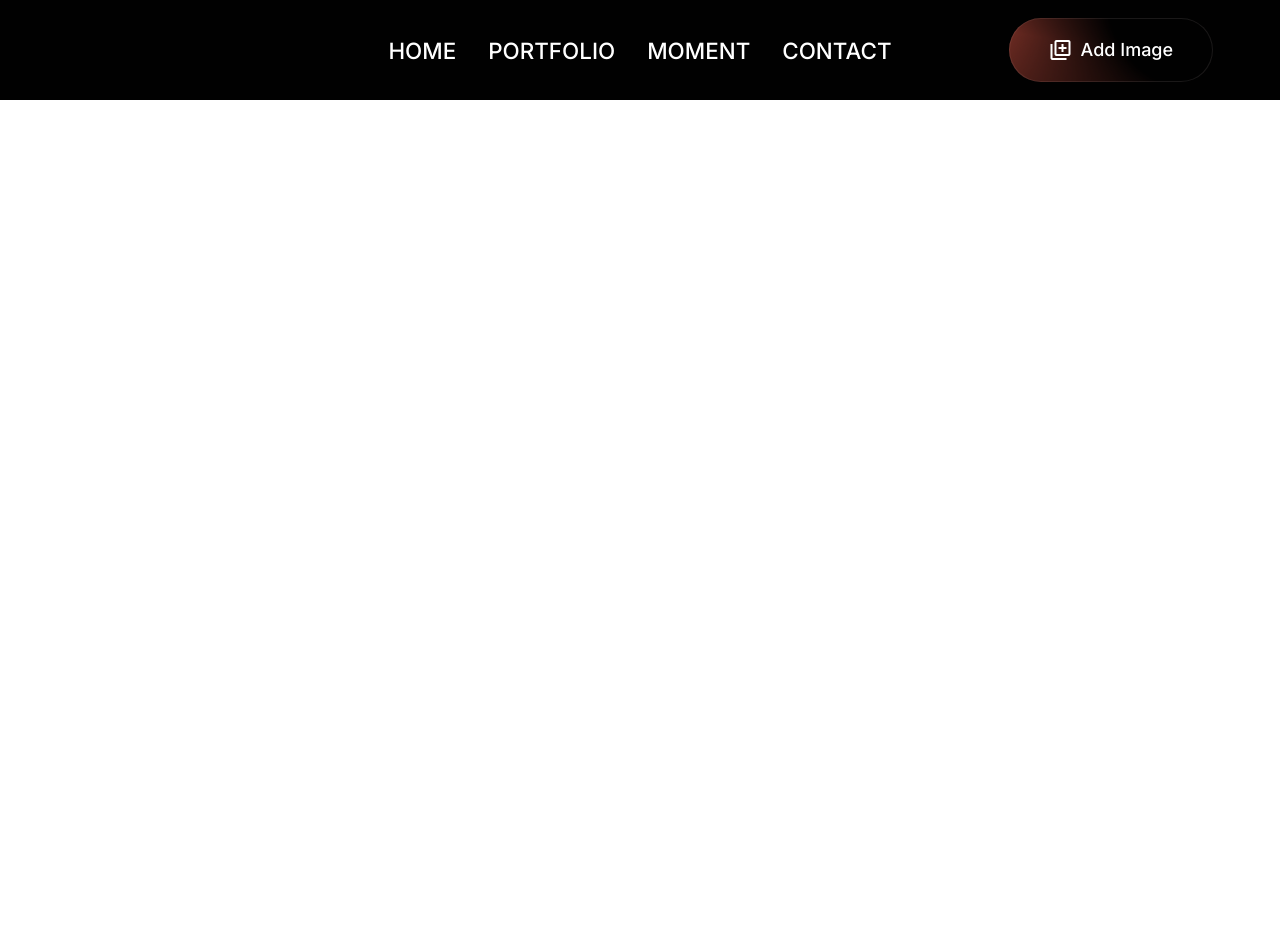
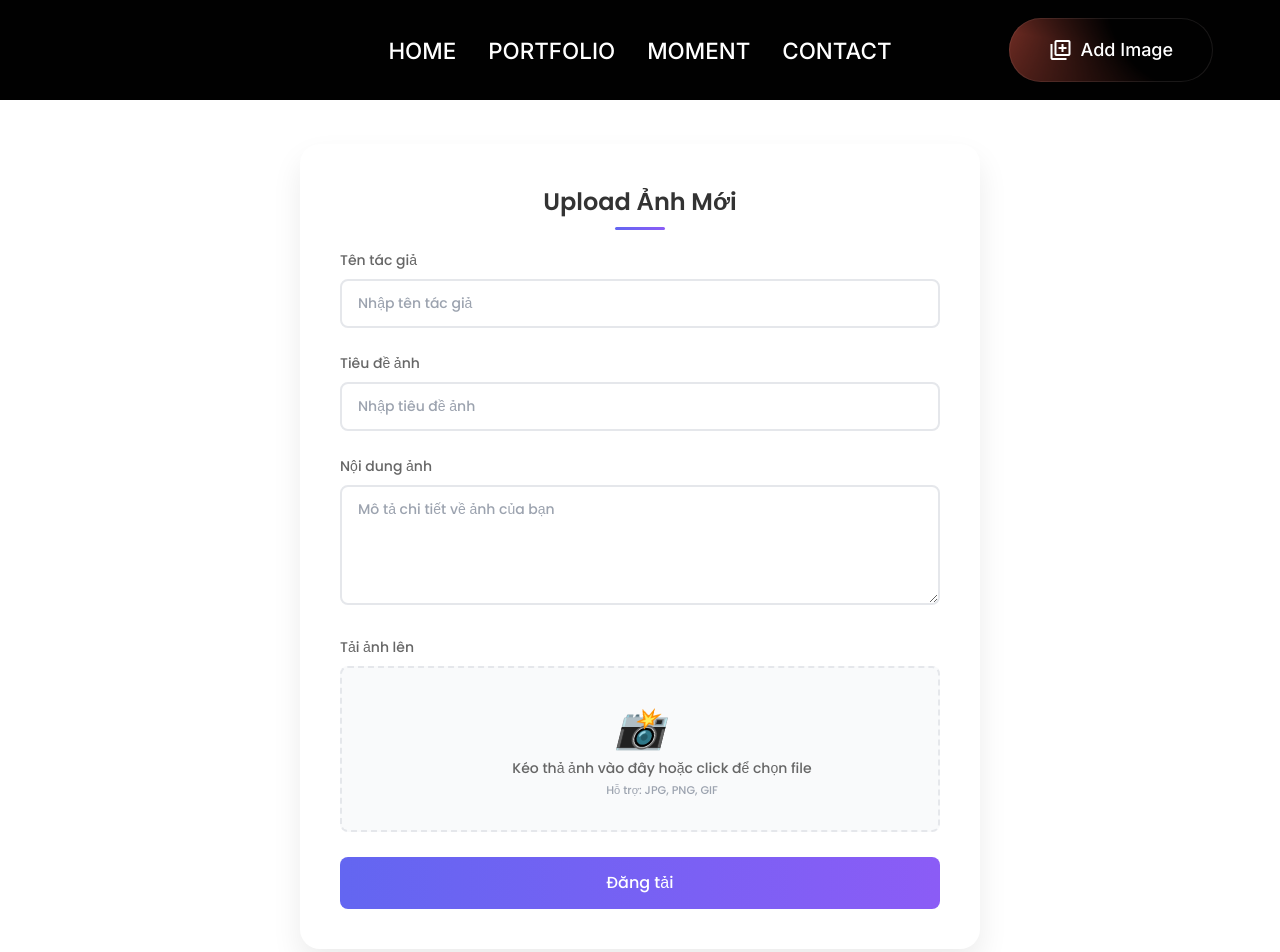
Before and after one commit to quynIT/virtual-gallery, a Vue app: page /add-image in a window 1280 px wide. Before the commit this address had no page. Shown: the top 952 px of the page. Before the commit the page ends 800 px from the top, so only its background shows below. Built offline with nearby package versions, Linux system fonts and the light colour scheme.

Commit message:
add-product

```diff
--- a/src/components/NavbarAnimation.vue
+++ b/src/components/NavbarAnimation.vue
@@ -131,6 +131,7 @@ nav {
   left: 0;
   right: 0;
   margin: 0 auto;
+  z-index: 1;
 }
 
 nav > button {
@@ -245,4 +246,5 @@ button svg g {
     padding: 0.5rem;
   }
 }
+
 </style>
--- /dev/null
+++ b/src/page/AddImage.vue
@@ -0,0 +1,345 @@
+<template>
+    <div class="container">
+      <h2 class="form-title">Upload Ảnh Mới</h2>
+      <form @submit.prevent="handleSubmit">
+        <div class="form-group">
+          <label for="author">Tên tác giả</label>
+          <input
+            type="text"
+            id="author"
+            class="form-control"
+            placeholder="Nhập tên tác giả"
+            v-model="formData.author"
+          >
+        </div>
+
+        <div class="form-group">
+          <label for="title">Tiêu đề ảnh</label>
+          <input
+            type="text"
+            id="title"
+            class="form-control"
+            placeholder="Nhập tiêu đề ảnh"
+            v-model="formData.title"
+          >
+        </div>
+
+        <div class="form-group">
+          <label for="description">Nội dung ảnh</label>
+          <textarea
+            id="description"
+            class="form-control"
+            placeholder="Mô tả chi tiết về ảnh của bạn"
+            v-model="formData.description"
+          ></textarea>
+        </div>
+
+        <div class="form-group">
+          <label>Tải ảnh lên</label>
+          <div
+            class="file-upload"
+            :class="{ 'dragover': isDragging }"
+            @dragenter.prevent="isDragging = true"
+            @dragleave.prevent="isDragging = false"
+            @dragover.prevent
+            @drop.prevent="handleDrop"
+          >
+            <input
+              type="file"
+              accept="image/*"
+              @change="handleFileChange"
+              ref="fileInput"
+            >
+            <i>📸</i>
+            <p>
+              Kéo thả ảnh vào đây hoặc click để chọn file<br>
+              <small style="color: #9ca3af">Hỗ trợ: JPG, PNG, GIF</small>
+            </p>
+            <div v-if="formData.imagePreview" class="image-preview">
+              <img :src="formData.imagePreview" alt="Preview">
+            </div>
+          </div>
+        </div>
+
+        <button type="submit" class="submit-btn" :disabled="isSubmitting">
+          {{ isSubmitting ? 'Đang xử lý...' : 'Đăng tải' }}
+        </button>
+      </form>
+    </div>
+  </template>
+
+  <script>
+  export default {
+    name: 'UploadForm',
+
+    data() {
+      return {
+        formData: {
+          author: '',
+          title: '',
+          description: '',
+          image: null,
+          imagePreview: null
+        },
+        isDragging: false,
+        isSubmitting: false
+      }
+    },
+
+    methods: {
+      handleFileChange(event) {
+        const file = event.target.files[0]
+        if (file) {
+          this.processFile(file)
+        }
+      },
+
+      handleDrop(event) {
+        this.isDragging = false
+        const file = event.dataTransfer.files[0]
+        if (file && file.type.startsWith('image/')) {
+          this.processFile(file)
+        }
+      },
+
+      processFile(file) {
+        this.formData.image = file
+        const reader = new FileReader()
+        reader.onload = (e) => {
+          this.formData.imagePreview = e.target.result
+        }
+        reader.readAsDataURL(file)
+      },
+
+      async handleSubmit() {
+        if (!this.formData.image) {
+          alert('Vui lòng chọn một ảnh')
+          return
+        }
+
+        this.isSubmitting = true
+        try {
+          const formData = new FormData()
+          formData.append('author', this.formData.author)
+          formData.append('title', this.formData.title)
+          formData.append('description', this.formData.description)
+          formData.append('image', this.formData.image)
+
+          await new Promise(resolve => setTimeout(resolve, 1500))
+          console.log('Form submitted:', formData)
+
+          this.resetForm()
+          alert('Upload thành công!')
+        } catch (error) {
+          console.error('Error submitting form:', error)
+          alert('Có lỗi xảy ra khi upload!')
+        } finally {
+          this.isSubmitting = false
+        }
+      },
+
+      resetForm() {
+        this.formData = {
+          author: '',
+          title: '',
+          description: '',
+          image: null,
+          imagePreview: null
+        }
+        if (this.$refs.fileInput) {
+          this.$refs.fileInput.value = ''
+        }
+      }
+    }
+  }
+  </script>
+
+  <style scoped>
+  @import url('https://fonts.googleapis.com/css2?family=Poppins:wght@300;400;500;600&display=swap');
+
+  * {
+    margin: 0;
+    padding: 0;
+    box-sizing: border-box;
+    font-family: 'Poppins', sans-serif;
+  }
+  *{
+    width: 600px;
+  }
+  .container {
+    background: white;
+    padding: 40px;
+    border-radius: 20px;
+    box-shadow: 0 15px 30px rgba(0,0,0,0.08);
+    width: 100%;
+    max-width: 800px; /* Tăng từ 600px lên 800px */
+    transform: translateY(20px);
+    opacity: 0;
+    animation: fadeIn 0.5s ease forwards;
+    position: relative;
+    z-index: 0; /* Thêm z-index thấp hơn navbar */
+    margin: 20px auto; /* Thêm margin để tránh bị dính sát các cạnh */
+  }
+
+  @keyframes fadeIn {
+    to {
+      transform: translateY(0);
+      opacity: 1;
+    }
+  }
+
+  .form-title {
+    font-size: 24px;
+    font-weight: 600;
+    color: #333;
+    margin-bottom: 30px;
+    text-align: center;
+    position: relative;
+  }
+
+  .form-title::after {
+    content: '';
+    position: absolute;
+    bottom: -10px;
+    left: 50%;
+    transform: translateX(-50%);
+    width: 50px;
+    height: 3px;
+    background: linear-gradient(90deg, #6366f1, #8b5cf6);
+    border-radius: 10px;
+  }
+
+  .form-group {
+    margin-bottom: 25px;
+    position: relative;
+  }
+
+  .form-group label {
+    display: block;
+    margin-bottom: 8px;
+    font-size: 14px;
+    color: #666;
+    font-weight: 500;
+    transform: translateX(0);
+    transition: transform 0.3s ease;
+  }
+
+  .form-group:focus-within label {
+    transform: translateX(10px);
+    color: #6366f1;
+  }
+
+  .form-control {
+    width: 100%;
+    padding: 12px 16px;
+    border: 2px solid #e5e7eb;
+    border-radius: 8px;
+    font-size: 14px;
+    transition: all 0.3s ease;
+  }
+
+  .form-control:focus {
+    outline: none;
+    border-color: #6366f1;
+    box-shadow: 0 0 0 4px rgba(99, 102, 241, 0.1);
+  }
+
+  .form-control::placeholder {
+    color: #9ca3af;
+  }
+
+  textarea.form-control {
+    min-height: 120px;
+    resize: vertical;
+  }
+
+  .file-upload {
+    position: relative;
+    display: block;
+    background: #f9fafb;
+    border: 2px dashed #e5e7eb;
+    border-radius: 8px;
+    padding: 30px 20px;
+    text-align: center;
+    cursor: pointer;
+    transition: all 0.3s ease;
+  }
+
+  .file-upload:hover, .file-upload.dragover {
+    background: #f3f4f6;
+    border-color: #6366f1;
+  }
+
+  .file-upload input {
+    position: absolute;
+    width: 100%;
+    height: 100%;
+    top: 0;
+    left: 0;
+    opacity: 0;
+    cursor: pointer;
+  }
+
+  .file-upload i {
+    font-size: 40px;
+    color: #6366f1;
+    margin-bottom: 15px;
+  }
+
+  .file-upload p {
+    font-size: 14px;
+    color: #666;
+  }
+
+  .image-preview {
+    margin-top: 15px;
+    border-radius: 8px;
+    overflow: hidden;
+  }
+
+  .image-preview img {
+    max-width: 100%;
+    height: auto;
+  }
+
+  .submit-btn {
+    display: block;
+    width: 100%;
+    padding: 14px;
+    background: linear-gradient(90deg, #6366f1, #8b5cf6);
+    border: none;
+    border-radius: 8px;
+    color: white;
+    font-size: 16px;
+    font-weight: 500;
+    cursor: pointer;
+    transition: all 0.3s ease;
+    position: relative;
+    overflow: hidden;
+  }
+
+  .submit-btn:not(:disabled):hover {
+    transform: translateY(-2px);
+    box-shadow: 0 5px 15px rgba(99, 102, 241, 0.4);
+  }
+
+  .submit-btn::after {
+    content: '';
+    position: absolute;
+    width: 100%;
+    height: 100%;
+    top: 0;
+    left: -100%;
+    background: linear-gradient(90deg, transparent, rgba(255,255,255,0.2), transparent);
+    transition: 0.5s;
+  }
+
+  .submit-btn:not(:disabled):hover::after {
+    left: 100%;
+  }
+
+  .submit-btn:disabled {
+    opacity: 0.7;
+    cursor: not-allowed;
+  }
+  </style>
--- a/src/router/index.js
+++ b/src/router/index.js
@@ -1,7 +1,7 @@
 import { createRouter, createWebHistory } from 'vue-router';
 import NotFound from '../page/NotFound.vue';
 import ProductImage from '@/components/ProductImage.vue';
-
+import AddImage from '../page/AddImage.vue'
 
 const routes = [
   {
@@ -13,6 +13,11 @@ const routes = [
     name: 'NotFound',
     component: NotFound,
   },
+  {
+    path: '/add-image',
+    name: 'AddImage',
+    component: AddImage,
+  }
 ];
 
 const router = createRouter({
```
